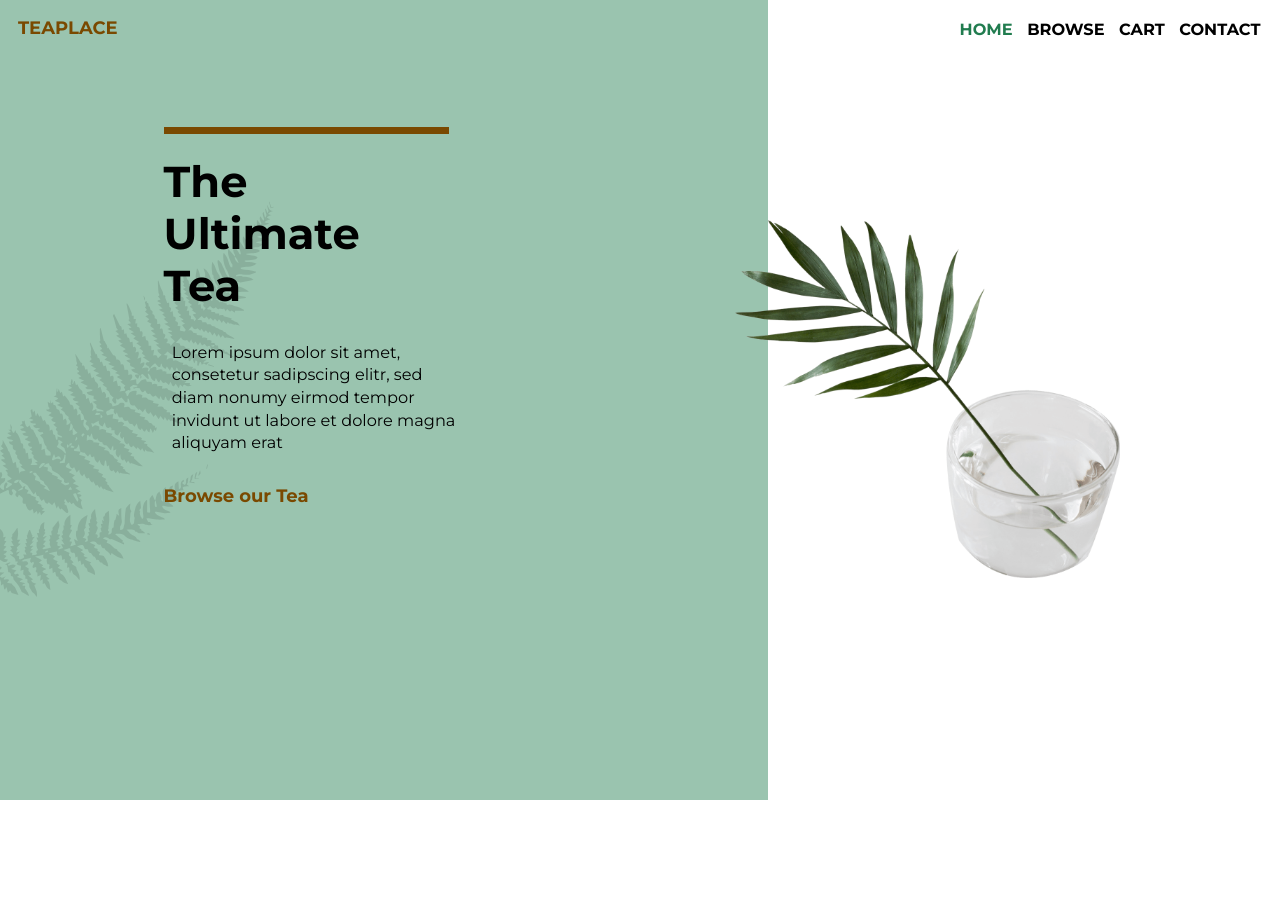
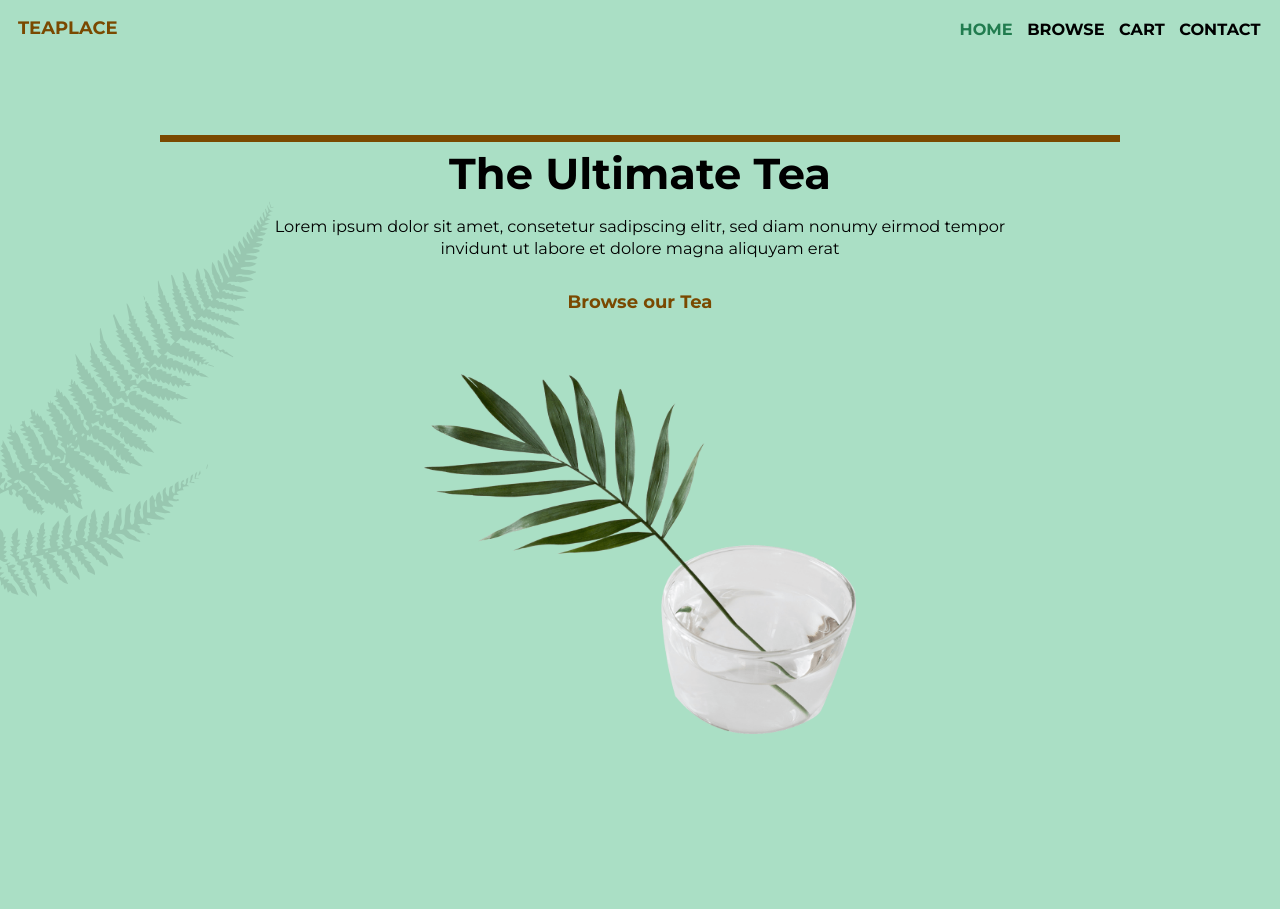
Before and after one commit to limlim325/Tea-Website-UI, a website built with webpack: page index.html in a window 1280 px wide. Built offline with nearby package versions, Linux system fonts and the light colour scheme.

Commit message:
Update index.css

```diff
--- a/index.css
+++ b/index.css
@@ -183,74 +183,3 @@ p {
         font-size: 0.9em;
     }
 }
-
-/* Bigger-than-tablet screen sizes */
-
-@media (min-width: 950px) {
-    body {
-        font-size: 18px;
-        background: white;
-    }
-
-    .content-wrapper {
-        /* margin-left: 1em;
-        text-align: left;
-        justify-content: space-between;
-        width: 50%; */
-        display: flex;
-    }
-
-    h1 {
-        line-height: 1.2em;
-        margin-top: .5em;
-        width: 50%
-
-    }
-
-    p {
-        display: block;
-        margin-left: 0.5em;
-        width: 50%;
-        line-height: 1.4em;
-
-    }
-
-    .left-col {
-        background: #217C4f;
-        width: 60%;
-        height: 100vh;
-        z-index: -1;
-        opacity: 0.45;
-        position: absolute;
-        top: 0;
-    }
-
-    .btn-container {
-        margin-bottom: 5em;
-    }
-
-    .cta:hover,
-    .cta:focus {
-        color: white;
-        background: none;
-    }
-
-    main {
-        text-align: left;
-        margin-left: .2em;
-        width: 90%;
-    }
-
-    .plant-container {
-        display: grid;
-        place-content: center;
-        margin-top: 25em;
-
-    }
-
-    .plant {
-        /* position: unset; */
-        height: 35%;
-        width: auto;
-    }
-}
```
